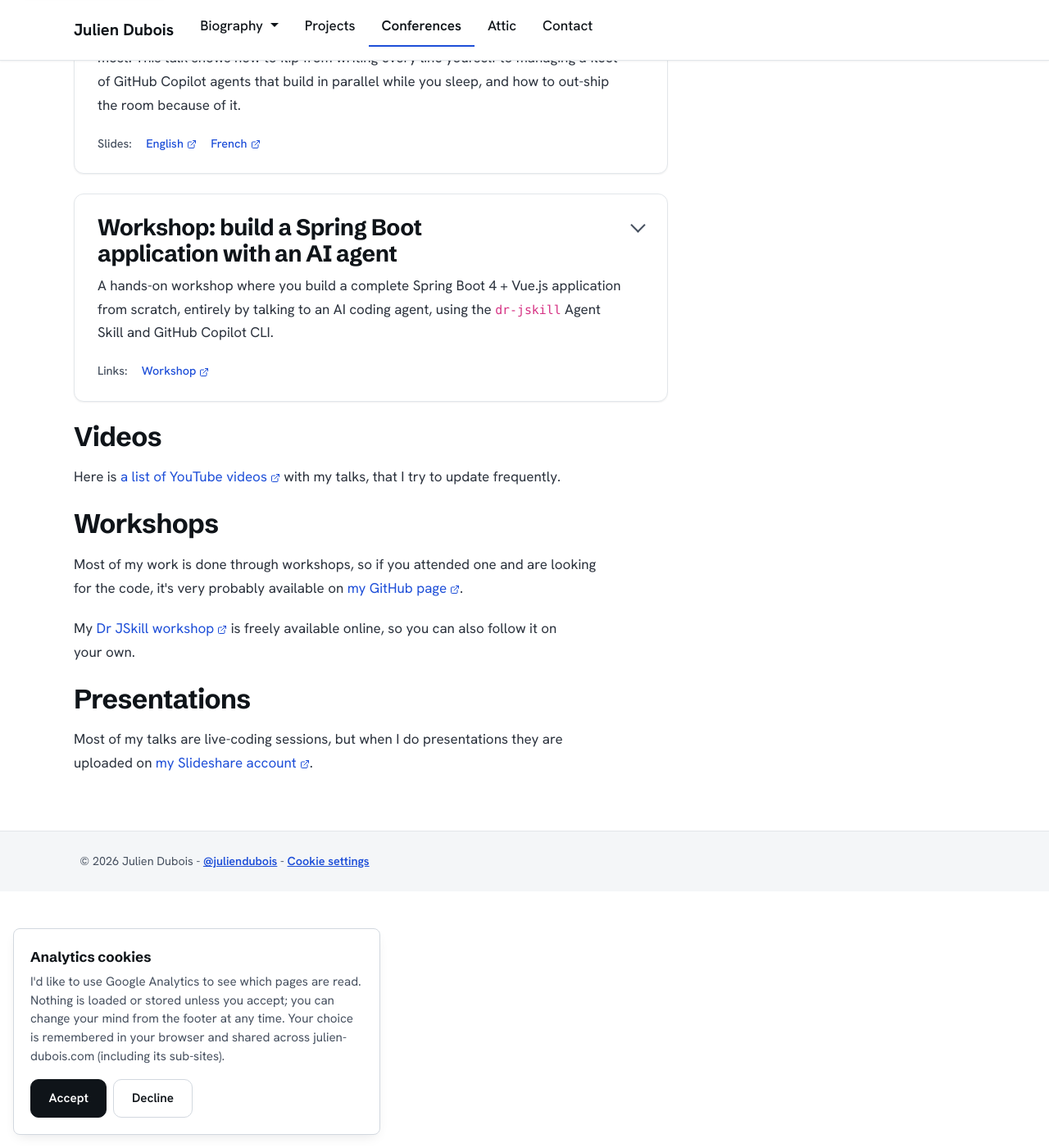
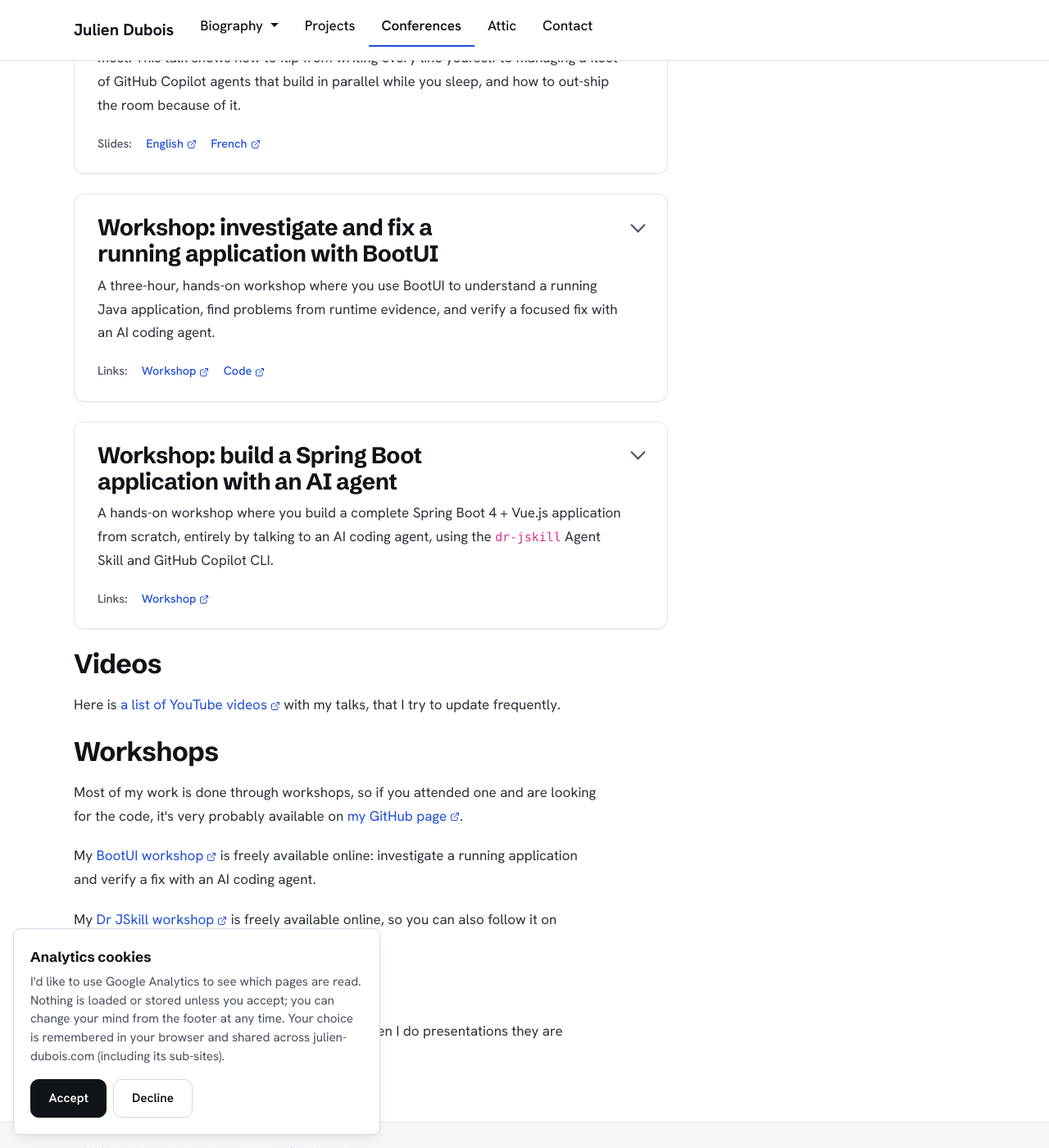
Before and after one commit to jdubois/jdubois.github.com, a Jekyll site: the page built from conferences.html, in a window 1280 px wide and 1400 px high, scrolled down 1397 px. Shown: the whole window at 82% size. Built offline with Jekyll 4.4.1, drawn with Linux system fonts in a browser that asks for light colours.

Commit message:
Add BootUI workshop to conferences page
Co-authored-by: Copilot App <223556219+Copilot@users.noreply.github.com>

```diff
--- a/conferences.html
+++ b/conferences.html
@@ -134,6 +134,34 @@ description: "Julien Dubois speaks at conferences worldwide (Devoxx, Spring One,
 
             <details class="talk">
                 <summary>
+                    <h3>Workshop: investigate and fix a running application with BootUI</h3>
+                    <p>
+                        A three-hour, hands-on workshop where you use BootUI to understand a running Java application, find problems from runtime evidence, and verify a focused fix with an AI coding agent.
+                    </p>
+                    <p class="talk-links">Links:
+                        <a href="https://www.julien-dubois.com/boot-ui/workshop" target="_blank">Workshop</a>
+                        <a href="https://github.com/jdubois/boot-ui" target="_blank">Code</a>
+                    </p>
+                </summary>
+                <div class="talk-body">
+                    <p>
+                        Starting from a small Spring Boot order service, you will:
+                    </p>
+                    <ul>
+                        <li>Explore configuration and bean wiring to understand how the application runs</li>
+                        <li>Follow requests, SQL and exceptions through the runtime journal, including a failure hidden behind an HTTP 200 response</li>
+                        <li>Read Runtime Insights, check their coverage limits, and use Java instrumentation to inspect executed methods and asynchronous work</li>
+                        <li>Assess the impact of a proposed change, then approve a targeted fix with an AI coding agent</li>
+                        <li>Exercise the application again and compare runs to prove the changed method ran and unnecessary database work was reduced</li>
+                    </ul>
+                    <p>
+                        The timed exercises use Spring MVC, H2 and an in-memory cache; the closing chapter covers WebFlux and Quarkus portability. Basic Java and Maven familiarity is expected, and setup should be completed before the session. Docker and external databases are not required.
+                    </p>
+                </div>
+            </details>
+
+            <details class="talk">
+                <summary>
                     <h3>Workshop: build a Spring Boot application with an AI agent</h3>
                     <p>
                         A hands-on workshop where you build a complete Spring Boot 4 + Vue.js application from scratch, entirely by talking to an AI coding agent, using the <code>dr-jskill</code> Agent Skill and GitHub Copilot CLI.
@@ -172,6 +200,10 @@ description: "Julien Dubois speaks at conferences worldwide (Devoxx, Spring One,
             </p>
 
             <p>
+                My <a href="https://www.julien-dubois.com/boot-ui/workshop" target="_blank">BootUI workshop</a> is freely available online: investigate a running application and verify a fix with an AI coding agent.
+            </p>
+
+            <p>
                 My <a href="https://www.julien-dubois.com/dr-jskill/workshop" target="_blank">Dr JSkill workshop</a> is freely available online, so you can also follow it on your own.
             </p>
 
```
